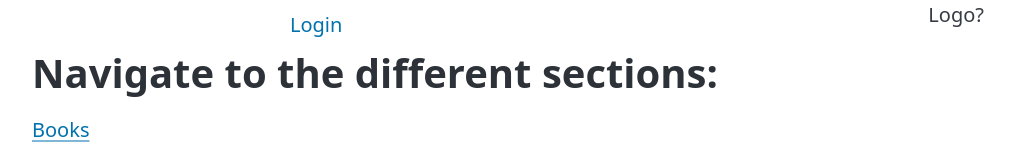
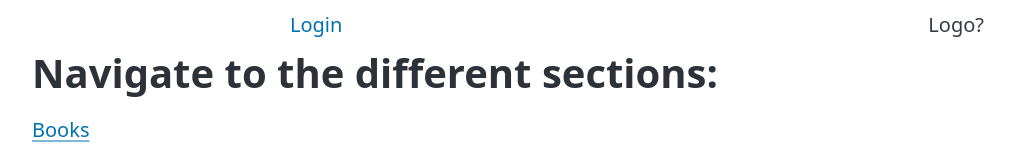
Before and after one commit to Smooen/sv-azubi-lib, a SvelteKit app: page / in a window 1280 px wide. Shown: the top 150 px of the page, without its empty margins (8-1023 px from the left). Built offline with nearby package versions, Linux system fonts and the light colour scheme.

Commit message:
fix header component behaviour

```diff
--- a/src/routes/Header.svelte
+++ b/src/routes/Header.svelte
@@ -7,15 +7,13 @@
 
 <style>
     header {
-        position: sticky;
+        position: static;
         top: 0;
         width: 100%;
+        background-color: var(--pico-background-color);
         display: flex;
         justify-content: space-around;
-    }
-
-    nav {
-        background-color: var(--pico-background-color);
+        align-items: center;
     }
 
     nav a {
```
